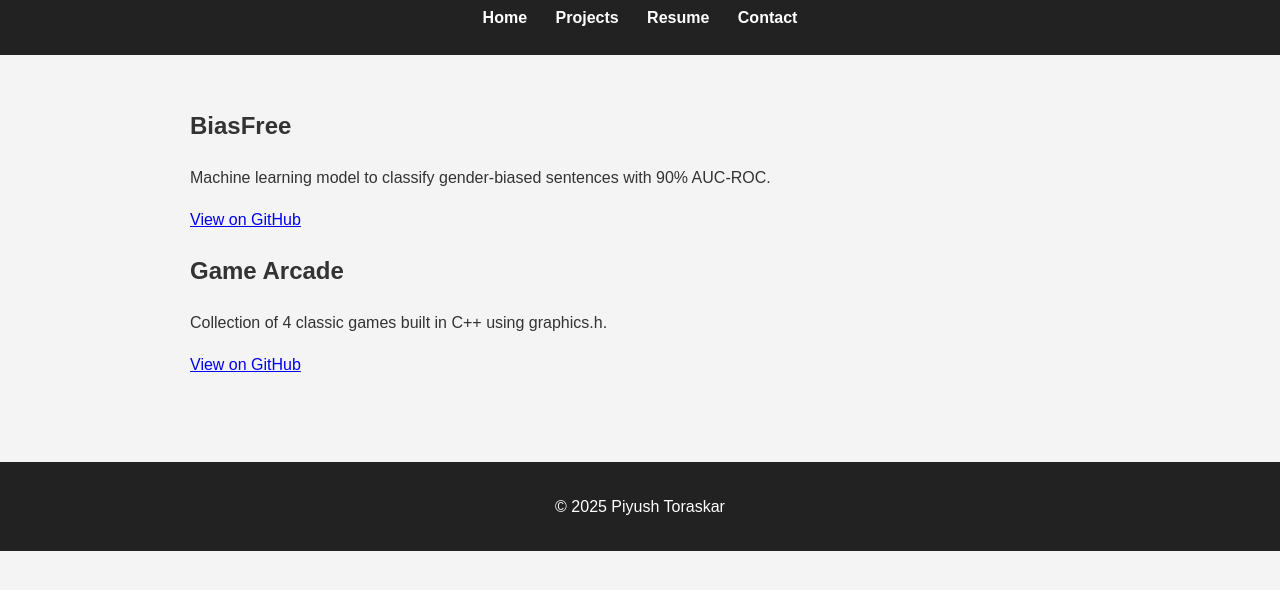
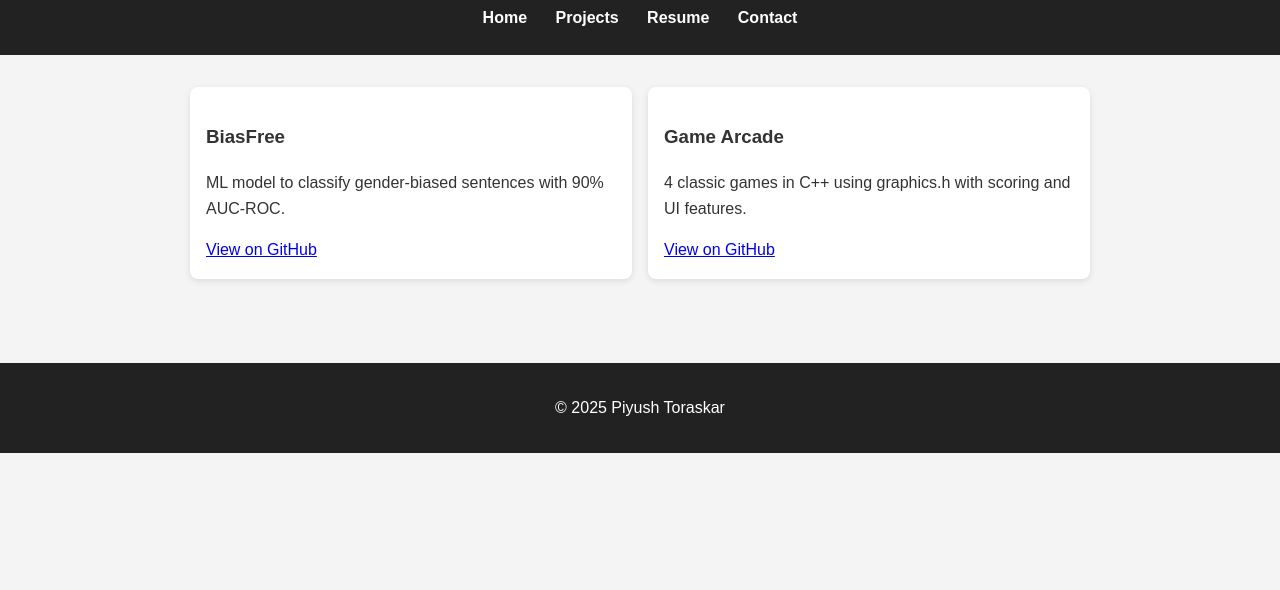
Before and after one commit to Piyush-Toraskar/piyush-portfolio, a plain HTML site: page projects.html in a window 1280 px wide. Shown: the part 78-668 px from the top of the page. Drawn offline with Linux system fonts and the light colour scheme.

Commit message:
Update projects.html

```diff
--- a/projects.html
+++ b/projects.html
@@ -18,14 +18,17 @@
     </header>
 
     <main>
-        <section>
-            <h2>BiasFree</h2>
-            <p>Machine learning model to classify gender-biased sentences with 90% AUC-ROC.</p>
-            <a href="https://github.com/Piyush-Toraskar/BiasFree" target="_blank">View on GitHub</a>
-
-            <h2>Game Arcade</h2>
-            <p>Collection of 4 classic games built in C++ using graphics.h.</p>
-            <a href="https://github.com/Piyush-Toraskar/ARCADE---PDS-project" target="_blank">View on GitHub</a>
+        <section class="project-grid">
+            <div class="project-card">
+                <h3>BiasFree</h3>
+                <p>ML model to classify gender-biased sentences with 90% AUC-ROC.</p>
+                <a href="https://github.com/Piyush-Toraskar/BiasFree" target="_blank">View on GitHub</a>
+            </div>
+            <div class="project-card">
+                <h3>Game Arcade</h3>
+                <p>4 classic games in C++ using graphics.h with scoring and UI features.</p>
+                <a href="https://github.com/Piyush-Toraskar/ARCADE---PDS-project" target="_blank">View on GitHub</a>
+            </div>
         </section>
     </main>
 
```
